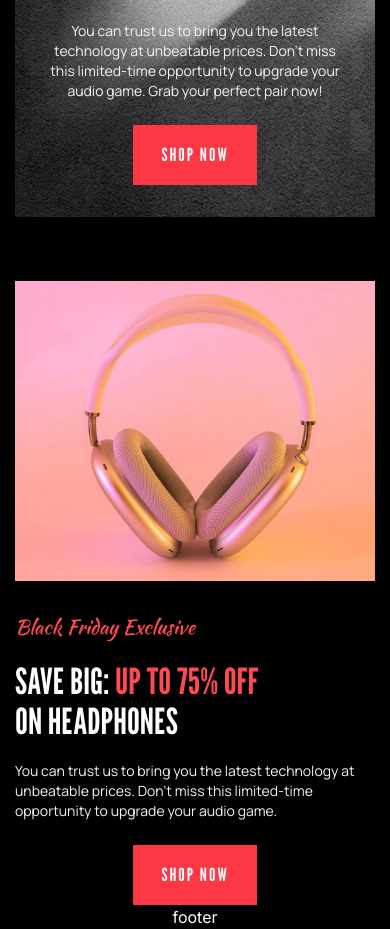
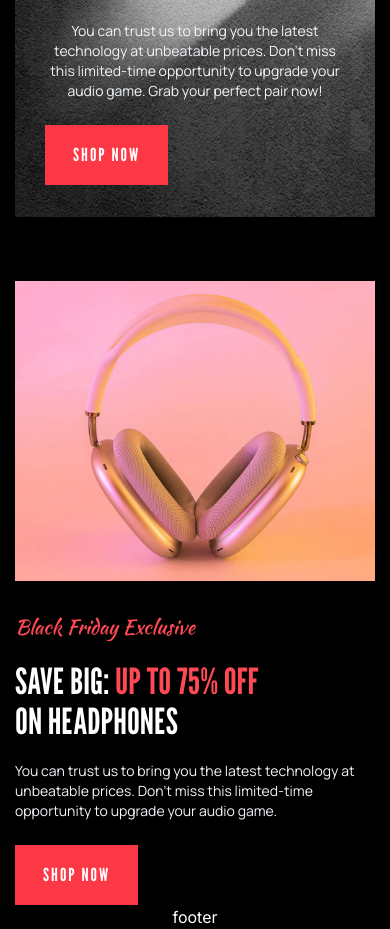
Before and after one commit to sofia-kn/shop-black-friday-nextjs, a Next.js app: page / in a window 390 px wide. Shown: the part 800-1729 px from the top of the page. Built offline with nearby package versions, Linux system fonts and the light colour scheme.

Commit message:
feat(RedButton): removed text-center

```diff
--- a/src/app/(components)/elements/RedButton.jsx
+++ b/src/app/(components)/elements/RedButton.jsx
@@ -2,7 +2,7 @@ import React from "react";
 
 export default function RedButton() {
   return (
-    <div className="text-center lg:text-left">
+    <div className=" lg:text-left">
       <button className="bg-[#fc3746] pt-4 pb-4 pl-7 pr-7 font-Lr">
         <a className="text-lg tracking-[2px]">SHOP NOW</a>
       </button>
--- a/src/app/page.js
+++ b/src/app/page.js
@@ -31,7 +31,7 @@ export default function Home() {
               prices. Don’t miss this limited-time opportunity to upgrade your
               audio game. Grab your perfect pair now!
             </p>
-            <RedButton />
+            <RedButton/>
           </div>
         </div>
       </div>
@@ -41,7 +41,7 @@ export default function Home() {
             <Image
               src="/assets/images/headphones-img-02.jpg"
               fill
-              className="object-cover"
+              className="object-cover bg-center"
               alt="image"
             />
           </div>
```
